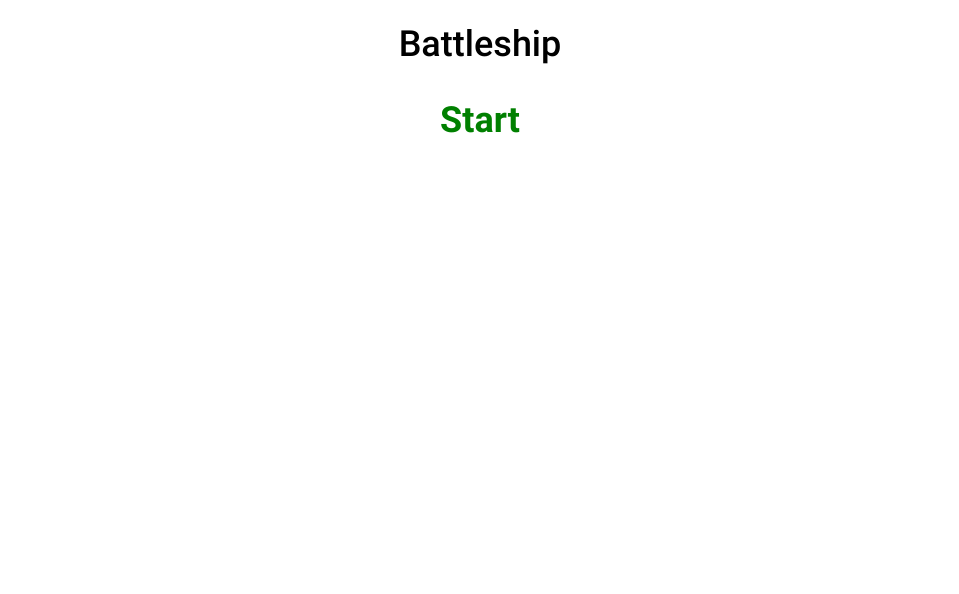
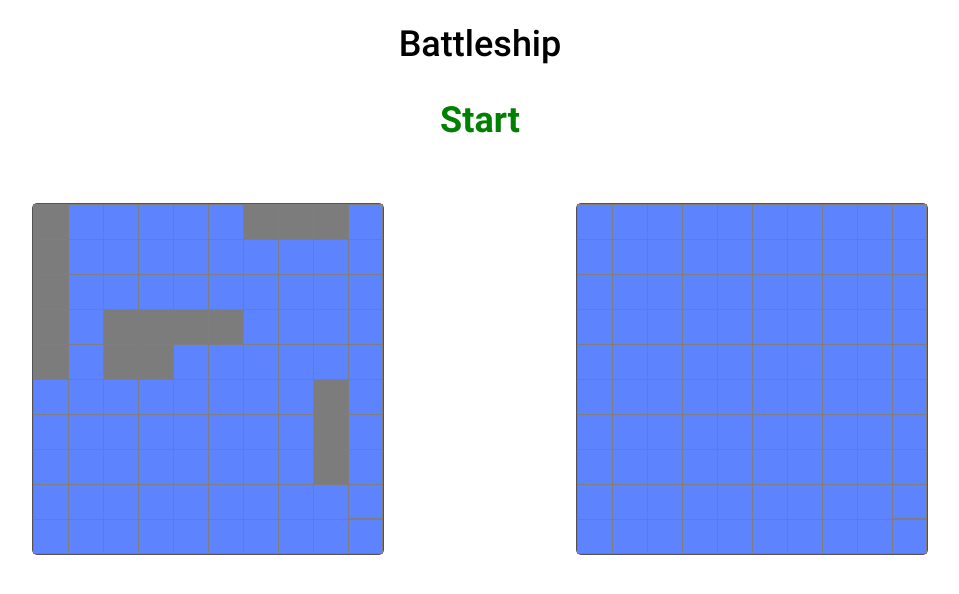
Before and after one commit to 21Neil/battleship, a website built with webpack: page src/index.html in a window 1280 px wide. Shown: the whole page, without its empty margins (160-1119 px from the left). Built offline with nearby package versions, Linux system fonts and the light colour scheme.

Commit message:
feat: add some Game.js and DOM.js

```diff
--- a/src/css/style.css
+++ b/src/css/style.css
@@ -39,4 +39,45 @@ main {
     cursor: pointer;
     font-weight: bold;
   }
+  .board-container {
+    display: flex;
+    justify-content: space-evenly;
+    padding: 50px 0;
+    .board {
+      display: grid;
+      grid-template-columns: repeat(10, 35px);
+      grid-template-rows: repeat(10, 35px);
+      border: 1px solid #535353;
+      border-radius: 5px;
+    }
+    .square {
+      border: 1px solid #7E7E7E;
+      background-color: #5E83FF;
+      margin-right: -1px;
+      margin-bottom: -1px;
+    }
+    .ship {
+      background-color: #7c7c7c;
+    }
+    .received-atk::before {
+      display: flex;
+      content: '❌';
+      font-size: 25px;
+      width: 36px;
+      height: 36px;
+      justify-content: center;
+      align-items: center;
+    }
+    .enemy-board {
+      .square:hover {
+        background-color: #8AA5FF;
+      }
+    }
+    :nth-child(10n) {
+      margin-right: 0;
+    }
+    :nth-child(n + 90) {
+      margin-bottom: 0;
+    }
+  }
 }
--- a/src/index.html
+++ b/src/index.html
@@ -12,8 +12,8 @@
     <main>
       <div class="btn-container"><button>Start</button></div>
       <div class="board-container">
-        <div class="player-board"></div>
-        <div class="enemy-board"></div>
+        <div class="player-board board"></div>
+        <div class="enemy-board board"></div>
       </div>
     </main>
   </body>
--- /dev/null
+++ b/src/js/DOM.js
@@ -0,0 +1,46 @@
+const renderPlayerBoard = board => {
+  const playerBoard = document.querySelector('.player-board');
+  renderBoard(board, playerBoard);
+};
+
+const renderEnemyBoard = (board, attack, hasShip) => {
+  const enemyBoard = document.querySelector('.enemy-board');
+  renderBoard(board, enemyBoard, true, attack, hasShip);
+};
+
+const renderBoard = (board, container, isEnemy, attack, hasShip) => {
+  const squareOnClick = (e, squareElement) => {
+    console.log('first');
+    attack(e.target.dataset.x, e.target.dataset.y);
+    squareElement.classList.add('received-atk');
+    if (hasShip(e.target.dataset.x, e.target.dataset.y))
+      squareElement.classList.add('ship');
+  };
+  board.forEach((square, i) => {
+    const squareElement = document.createElement('div');
+    squareElement.classList.add('square');
+    squareElement.dataset.x = i % 10;
+    squareElement.dataset.y = Math.floor(i / 10);
+    if (isEnemy)
+      squareElement.addEventListener(
+        'click',
+        e => squareOnClick(e, squareElement),
+        { once: true }
+      );
+    container.appendChild(squareElement);
+  });
+};
+
+const showShip = hasShip => {
+  for (let x = 0; x < 10; x++) {
+    for (let y = 0; y < 10; y++) {
+      if (hasShip(x, y)) {
+        document
+          .querySelector(`.player-board [data-x='${x}'][data-y='${y}']`)
+          .classList.add('ship');
+      }
+    }
+  }
+};
+
+export { renderPlayerBoard, renderEnemyBoard, showShip };
--- /dev/null
+++ b/src/js/Game.js
@@ -0,0 +1,54 @@
+import Player from './Player';
+import {
+  renderPlayerBoard,
+  renderEnemyBoard,
+  showShip,
+  stopEventListener,
+} from './DOM';
+
+const Game = () => {
+  const player1 = Player('real');
+  const player2 = Player('computer');
+  const player1Board = player1.getBoard();
+  const player2Board = player2.getBoard();
+  let turn = 'player1';
+
+  const attack = (x, y) => {
+    if (turn === 'player1') {
+      player2Board.receiveAttack(x, y);
+      turn = 'player2';
+    }
+    if (turn === 'player2') {
+      player1Board.receiveAttack(x, y);
+      turn = 'player1';
+    }
+  };
+
+  const hasShip = (x, y) => {
+    return (
+      (turn === 'player1' && player2Board.hasShip(x, y)) ||
+      (turn === 'player2' && player1Board.hasShip(x, y))
+    );
+  };
+
+  renderPlayerBoard(player1Board.getBoard());
+  renderEnemyBoard(player2Board.getBoard(), attack, hasShip);
+
+  player1Board.placeCarrier(0, 0, 'h');
+  player1Board.placeBattleship(2, 3, 'v');
+  player1Board.placeDestroyer(8, 5, 'h');
+  player1Board.placeSubmarine(6, 0, 'v');
+  player1Board.placePatrolShip(2, 4, 'v');
+
+  player2Board.placeCarrier(0, 0, 'h');
+  player2Board.placeBattleship(2, 3, 'v');
+  player2Board.placeDestroyer(8, 5, 'h');
+  player2Board.placeSubmarine(6, 0, 'v');
+  player2Board.placePatrolShip(2, 4, 'v');
+
+  showShip(player1Board.hasShip);
+
+  stopEventListener();
+};
+
+export default Game;
--- a/src/js/Gameboard.js
+++ b/src/js/Gameboard.js
@@ -14,7 +14,7 @@ const Gameboard = () => {
   }
 
   const xyToNum = (x, y) => {
-    return x + y * 10;
+    return +x + +y * 10;
   };
 
   const isValidPlace = (x, y, direction, length) => {
@@ -90,8 +90,13 @@ const Gameboard = () => {
     const index = xyToNum(x, y);
     if (board[index].isReceivedAtk()) return;
     board[index].receiveAtk();
-    if(checkAllShipSunk()) return 'All ship sank!'
   };
+
+  const hasShip = (x, y) => {
+    const index = xyToNum(x, y);
+    if (board[index].getShip()) return true;
+    return false
+  }
 
   const checkAllShipSunk = () => {
     return (
@@ -112,7 +117,9 @@ const Gameboard = () => {
     placeSubmarine,
     placePatrolShip,
     receiveAttack,
-    getBoard
+    getBoard,
+    checkAllShipSunk,
+    hasShip
   };
 };
 
--- a/src/js/Player.js
+++ b/src/js/Player.js
@@ -1,10 +1,13 @@
 import Gameboard from "./Gameboard";
 
-const Player = () => {
+const Player = (type) => {
   const board = Gameboard();
   const getBoard = () => board
+  const getType = () => type
+
   return {
-    getBoard
+    getBoard,
+    getType
   }
 }
 
--- a/src/js/app.js
+++ b/src/js/app.js
@@ -1,5 +1,7 @@
+import Game from "./Game"
+
 const app = () => {
-  console.log('hello world')
+  Game()
 }
 
 export default app
```
Also changed, not shown: dist/index.html, dist/main.js.
